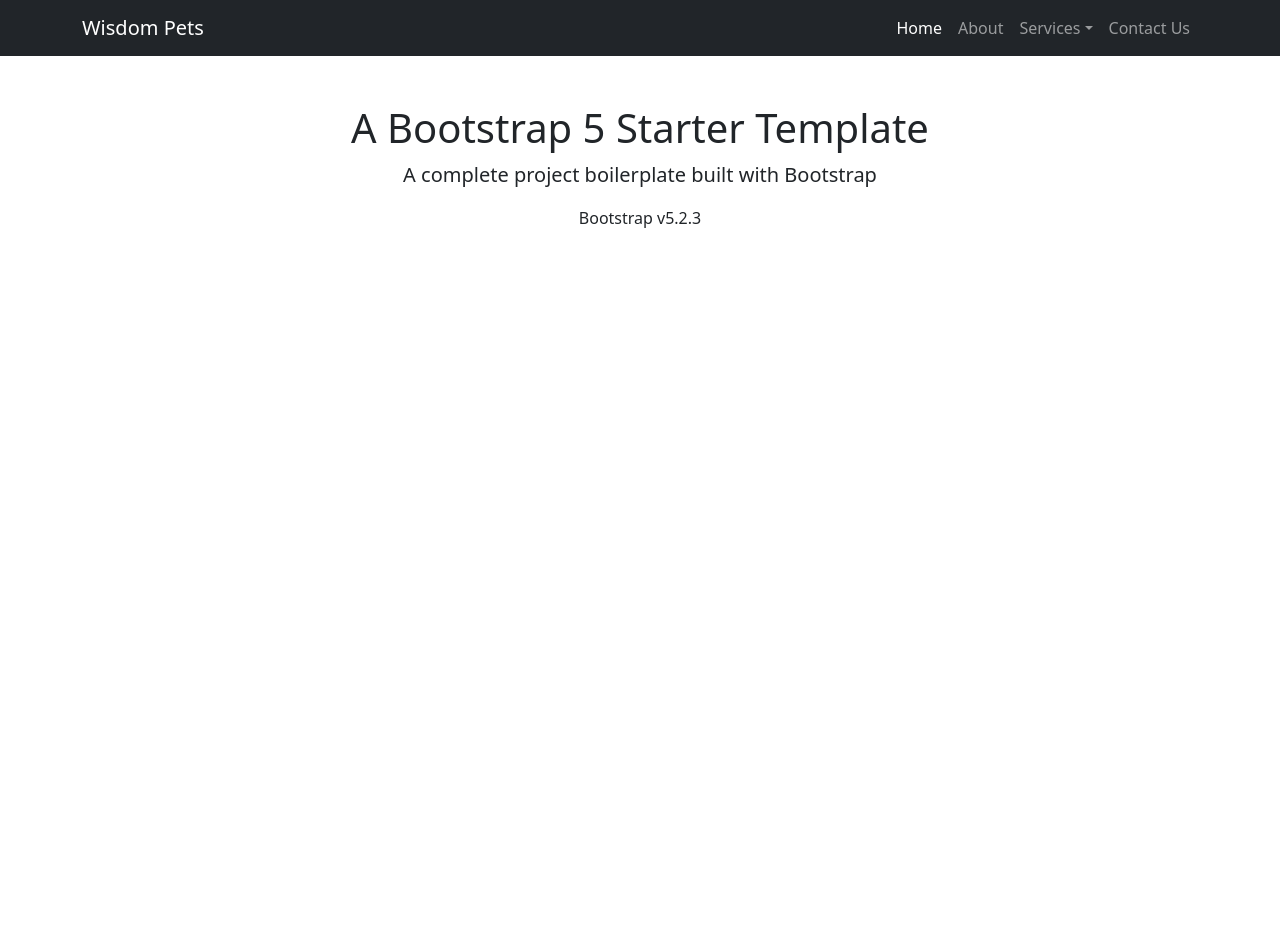
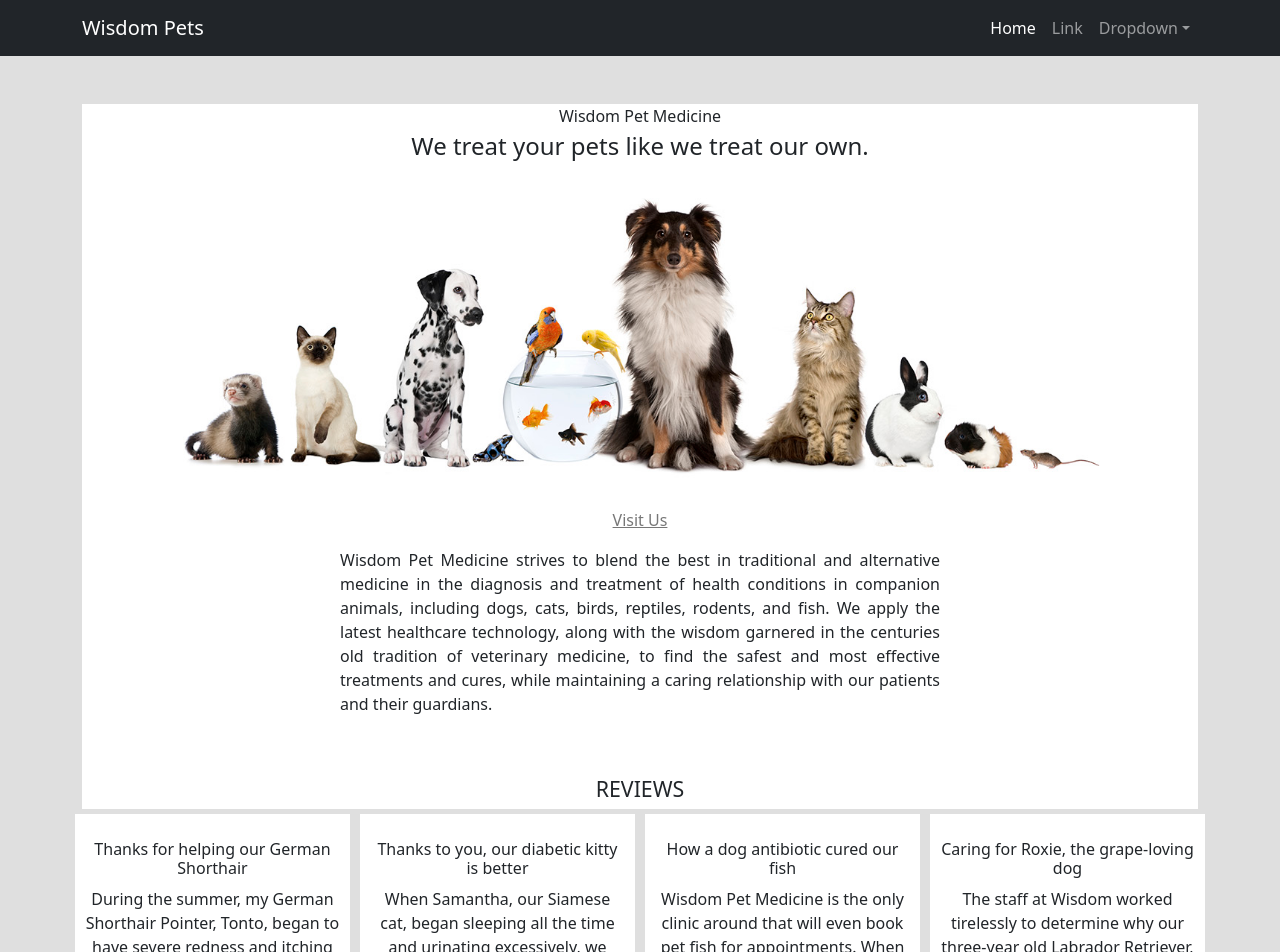
Before and after one commit to Riddle6/wisdom-pets, a plain HTML site: page index.html in a window 1280 px wide. Shown: the top 952 px of the page. Before the commit the page ends 800 px from the top, so only its background shows below. Drawn offline with nearby package versions, Linux system fonts and the light colour scheme.

Commit message:
Wisdom Pets update

```diff
--- a/index.html
+++ b/index.html
@@ -5,13 +5,13 @@
         <meta name="viewport" content="width=device-width, initial-scale=1, shrink-to-fit=no" />
         <meta name="description" content="" />
         <meta name="author" content="" />
-        <title>Wisdom Pets - Animal Hospital</title>
+        <title>Bare - Start Bootstrap Template</title>
         <!-- Favicon-->
         <link rel="icon" type="image/x-icon" href="assets/favicon.ico" />
         <!-- Core theme CSS (includes Bootstrap)-->
         <link href="css/styles.css" rel="stylesheet" />
     </head>
-    <body>
+    <body style="background-color: #DFDFDF;">
         <!-- Responsive navbar-->
         <nav class="navbar navbar-expand-lg navbar-dark bg-dark">
             <div class="container">
@@ -19,30 +19,67 @@
                 <button class="navbar-toggler" type="button" data-bs-toggle="collapse" data-bs-target="#navbarSupportedContent" aria-controls="navbarSupportedContent" aria-expanded="false" aria-label="Toggle navigation"><span class="navbar-toggler-icon"></span></button>
                 <div class="collapse navbar-collapse" id="navbarSupportedContent">
                     <ul class="navbar-nav ms-auto mb-2 mb-lg-0">
-                        <li class="nav-item"><a class="nav-link active" aria-current="page" href="index.html">Home</a></li>
-                        <li class="nav-item"><a class="nav-link" href="#">About</a></li>
+                        <li class="nav-item"><a class="nav-link active" aria-current="page" href="#">Home</a></li>
+                        <li class="nav-item"><a class="nav-link" href="#">Link</a></li>
                         <li class="nav-item dropdown">
-                            <a class="nav-link dropdown-toggle" id="navbarDropdown" href="services.html" role="button" data-bs-toggle="dropdown" aria-expanded="false">Services</a>
+                            <a class="nav-link dropdown-toggle" id="navbarDropdown" href="#" role="button" data-bs-toggle="dropdown" aria-expanded="false">Dropdown</a>
                             <ul class="dropdown-menu dropdown-menu-end" aria-labelledby="navbarDropdown">
-                                <li><a class="dropdown-item" href="#">Animal Checkup</a></li>
-                                <li><a class="dropdown-item" href="#">Animal Surgery</a></li>
-                                <li><a class="dropdown-item" href="#">Prescriptions</a></li>
+                                <li><a class="dropdown-item" href="#">Action</a></li>
+                                <li><a class="dropdown-item" href="#">Another action</a></li>
                                 <li><hr class="dropdown-divider" /></li>
-                                <li><a class="dropdown-item" href="#">Schedule Appointment</a></li>
+                                <li><a class="dropdown-item" href="#">Something else here</a></li>
                             </ul>
                         </li>
-                        <li class="nav-item"><a class="nav-link" href="#">Contact Us</a></li>
                     </ul>
                 </div>
             </div>
         </nav>
         <!-- Page content-->
         <div class="container">
-            <div class="text-center mt-5">
-                <h1>A Bootstrap 5 Starter Template</h1>
-                <p class="lead">A complete project boilerplate built with Bootstrap</p>
-                <p>Bootstrap v5.2.3</p>
+            <div class="text-center mt-5" style="background-color: #fff;>
+                <h1 style="color: #cdae51; font-weight: bold;">Wisdom Pet Medicine</h1>
+                <p style="font-size: 150%">We treat your pets like we treat our own.</p>
+
+                <img style="display: inline; width: 100%;" src="images/all-animals.jpg">
+                <p style="padding-top: 30px;">
+                    <a style="color: #777777;" href="#">Visit Us</a>
+                </p>
+
+                <p style="text-align: justify; max-width: 600px; margin: auto; padding-bottom: 30px;">Wisdom Pet Medicine strives to blend the best in traditional and alternative medicine in the diagnosis and treatment of health conditions in companion animals, including dogs, cats, birds, reptiles, rodents, and fish. We apply the latest healthcare technology, along with the wisdom garnered in the centuries old tradition of veterinary medicine, to find the safest and most effective treatments and cures, while maintaining a caring relationship with our patients and their guardians.</p>
+
+                <h3 style="font-size: 16pt; padding-top: 30px; text-align: center;">REVIEWS</h3>
+            <div class="row">
+                <div style="border: 5px solid #DFDFDF; background-color: white; padding: 10px;" class="col-sm-6 col-lg-3">
+                    <p><h6>Thanks for helping our German Shorthair</h6>
+
+                    During the summer, my German Shorthair Pointer, Tonto, began to have severe redness and itching on his belly and feet. Through diagnostic testing, we learned that Tonto is severely allergic to over a dozen kinds of grass pollens.
+
+                    We’ve now been doing allergy injections for several months, and his itching and redness have nearly gone away. I’m very thankful to the veterinarians and staff at Wisdom for the excellent care Tonto received, and for nipping his allergies in the bud, so to speak.</p>
+                </div>
+
+                <div style="border: 5px solid #DFDFDF; background-color: white; padding: 10px;" class="col-sm-6 col-lg-3"><p><h6>Thanks to you, our diabetic kitty is better</h6>
+
+                    When Samantha, our Siamese cat, began sleeping all the time and urinating excessively, we brought her to see the specialists at Wisdom. After running a blood test, Dr. Winthrop confirmed what we all feared – Samantha was showing signs of diabetes.
+
+                    The doctor put us on a daily routine to give Samantha insulin injections, and showed us how to administer the shots. We weren’t sure we could do it on our own, but the gang at Wisdom helped us through every step, and were always very supportive and encouraging. Now, two years later, Samantha is still free from any complications of diabetes, and her blood sugar regularly tests normal. Thank you, Wisdom Pet Medicine!</p>
+                </div>
+
+                <div style="border: 5px solid #DFDFDF; background-color: white; padding: 10px;" class="col-sm-6 col-lg-3">
+                    <p><h6>How a dog antibiotic cured our fish</h6>
+
+                    Wisdom Pet Medicine is the only clinic around that will even book pet fish for appointments. When our 13-year old goldfish, McAllister, turned from silvery white to an angry red, we called around, urgently trying to find a veterinarian who could help. Wisdom not only got us in the same day, but also was able to diagnose McAllister as having a severe case of septicemia.
+
+                    In order to kill the harmful bacteria in his blood, we had to use a dog antibiotic in his tank every day for a week, and in the end, McAllister was good as new. I still smile upon remembering Dr. Chase pulling out an old vet school textbook to calculate the correct antibiotic dose for a fish!</p>
+                </div>
+
+                <div style="border: 5px solid #DFDFDF; background-color: white; padding: 10px;" class="col-sm-6 col-lg-3"><p><h6>Caring for Roxie, the grape-loving dog</h6>
+
+                    The staff at Wisdom worked tirelessly to determine why our three-year old Labrador Retriever, Roxie, started going into sudden kidney failure. They stabilized her and provided fluids until her kidneys were again functioning normal, but it was still a mystery as to what caused her health to decline so quickly.
+
+                    The vet noted our address on Roxie’s chart, and asked if we lived on one of the orchards in the vicinity, and if Roxie had a habit of eating grapes off the vine. Our answer was “of course – she’s a Labrador.” That day we learned just how toxic grapes and raisins are to pets, and Roxie is no longer allowed to roam unattended in the orchard.</p>
+                </div>
             </div>
+        </div>
         </div>
         <!-- Bootstrap core JS-->
         <script src="https://cdn.jsdelivr.net/npm/bootstrap@5.2.3/dist/js/bootstrap.bundle.min.js"></script>
```
Also changed, not shown: images/all-animals.jpg (added), 2 other files.
